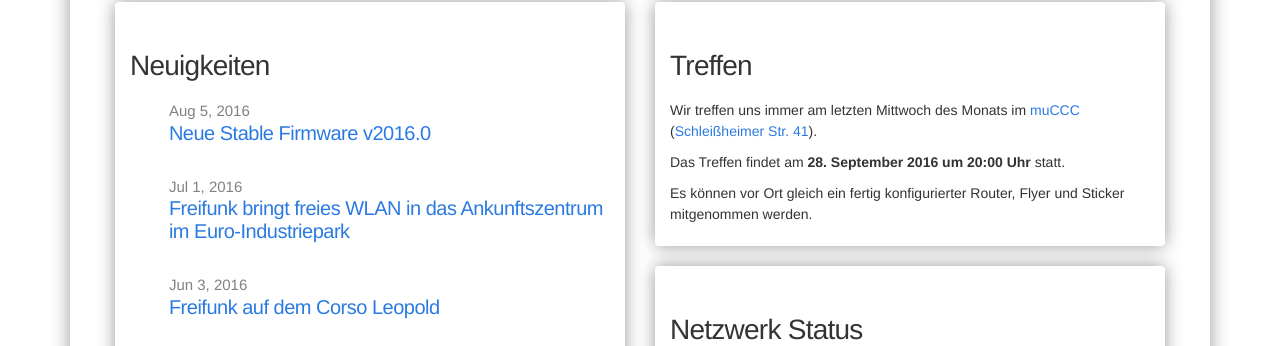
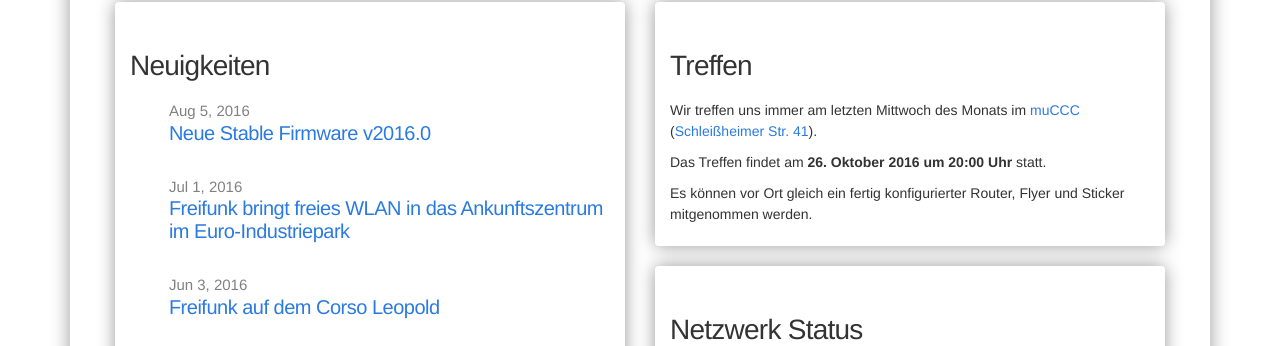
Before and after one commit to freifunkMUC/freifunkmuc.github.io, a Jekyll site: the page built from index.md, in a window 1280 px wide and 1111 px high. Shown: the part 258-604 px from the top of the window. Built offline with Jekyll 4.4.1, drawn with Linux system fonts in a browser that asks for light colours.

Commit message:
Update treffen.md

```diff
--- a/_includes/treffen.md
+++ b/_includes/treffen.md
@@ -2,6 +2,6 @@
 
 Wir treffen uns immer am letzten Mittwoch des Monats im [muCCC](http://muc.ccc.de) ([Schleißheimer Str. 41](http://osm.org/go/0JAf0IVLh?node=2012031859)).
 
-Das Treffen findet am **28. September 2016 um 20:00 Uhr** statt.
+Das Treffen findet am **26. Oktober 2016 um 20:00 Uhr** statt.
 
 Es können vor Ort gleich ein fertig konfigurierter Router, Flyer und Sticker mitgenommen werden.
```
